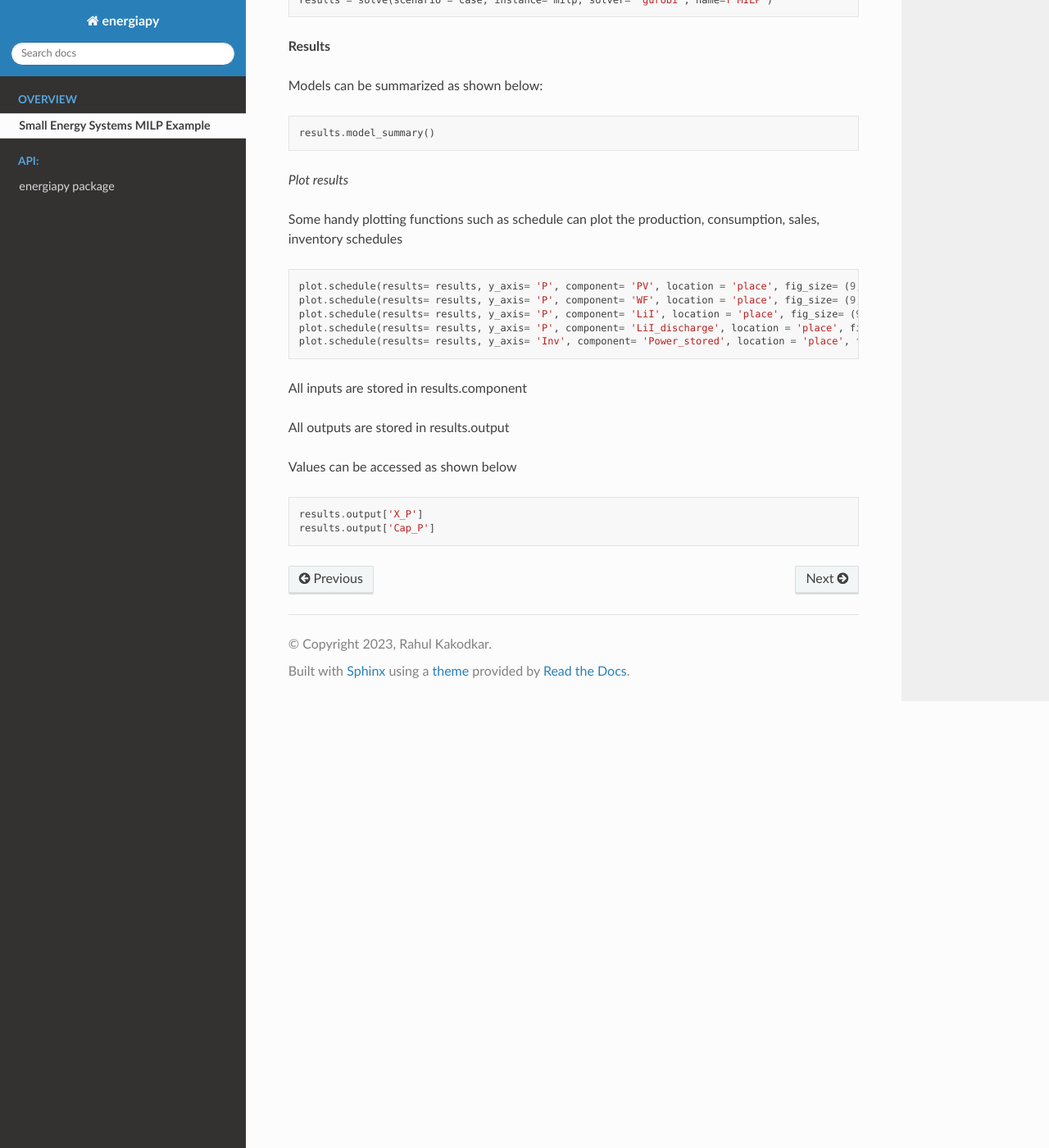
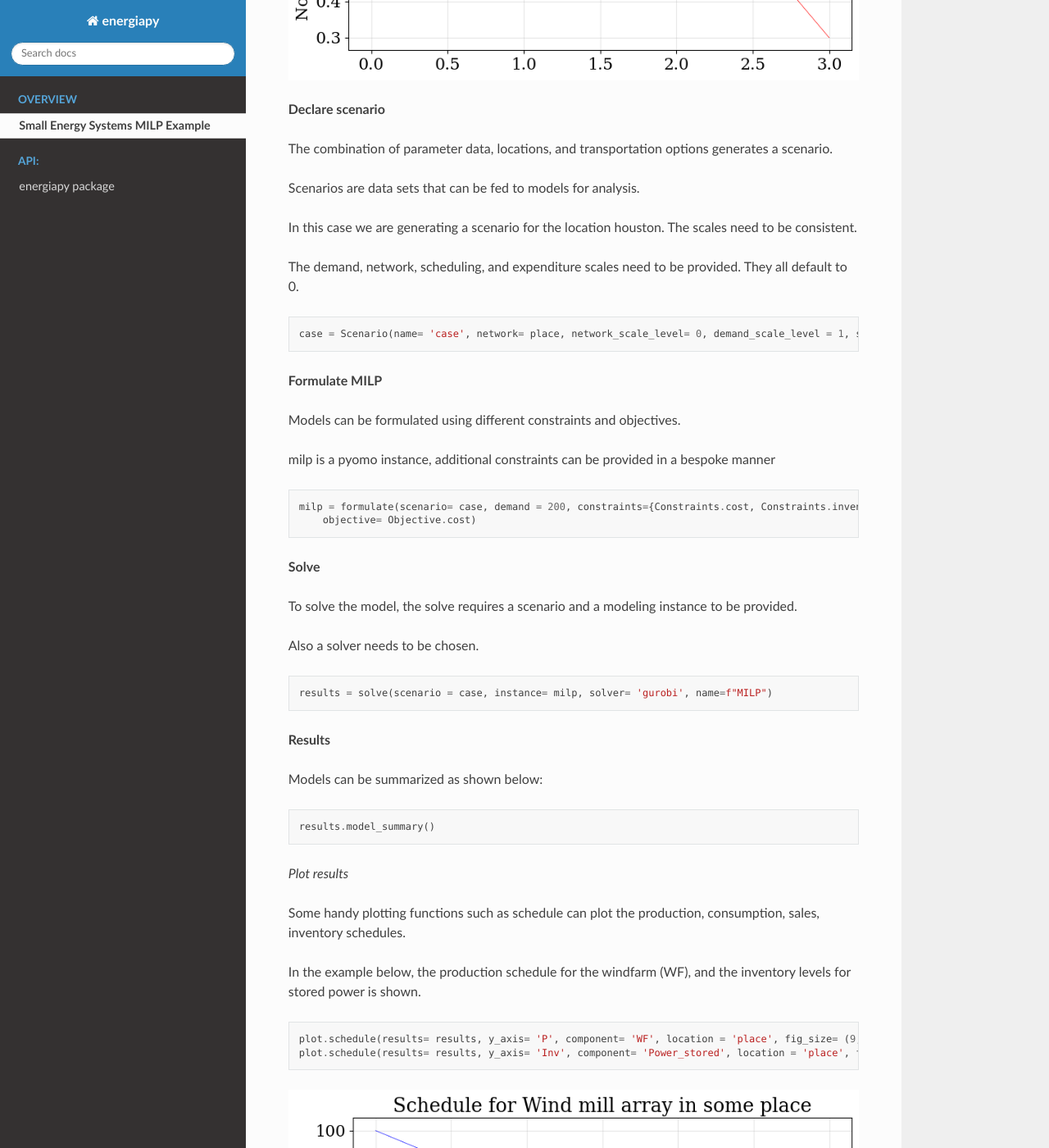
Before and after one commit to TAMUparametric/energiapy, a Sphinx documentation site: the page built from docs/small_example.rst, in a window 1280 px wide and 1400 px high, scrolled down 3096 px. Shown: the whole window at 82% size. Built offline with Sphinx 7.4.7 and the Read the Docs theme 2.0.0, drawn with Linux system fonts in a browser that asks for light colours; some of the changed text lies outside the part shown.

Commit message:
added images to example. we create separate storage resources different process

```diff
--- a/docs/small_example.rst
+++ b/docs/small_example.rst
@@ -103,8 +103,12 @@
 .. code-block:: python
 
     plot.capacity_factor(location= place, process= PV, fig_size= (9,5), color= 'orange')
-    plot.capacity_factor(location= place, process= WF, fig_size= (9,5), color= 'blue')
     plot.demand_factor(location= place, resource= Power, fig_size= (9,5), color= 'red')
+
+.. image:: capacity_factor_pv.png
+
+.. image:: demand_factor_pw.png
+
 
 **Declare scenario**
 
@@ -151,15 +155,19 @@
 
 *Plot results*
 
-Some handy plotting functions such as schedule can plot the production, consumption, sales, inventory schedules
+Some handy plotting functions such as schedule can plot the production, consumption, sales, inventory schedules.
+
+In the example below, the production schedule for the windfarm (WF), and the inventory levels for stored power is shown.
 
 .. code-block:: python
 
-    plot.schedule(results= results, y_axis= 'P', component= 'PV', location = 'place', fig_size= (9,5), color = 'orange')
     plot.schedule(results= results, y_axis= 'P', component= 'WF', location = 'place', fig_size= (9,5), color = 'blue')
-    plot.schedule(results= results, y_axis= 'P', component= 'LiI', location = 'place', fig_size= (9,5), color = 'green')
-    plot.schedule(results= results, y_axis= 'P', component= 'LiI_discharge', location = 'place', fig_size= (9,5), color = 'green')
     plot.schedule(results= results, y_axis= 'Inv', component= 'Power_stored', location = 'place', fig_size= (9,5), color = 'green')
+
+.. image:: sch_wf.png
+
+.. image:: sch_pow.png
+
 
 All inputs are stored in results.component
 
```
Also changed, not shown: docs/capacity_factor_pv.png (added), docs/demand_factor_pw.png (added), docs/sch_pow.png (added), docs/sch_wf.png (added), 2 other files.
